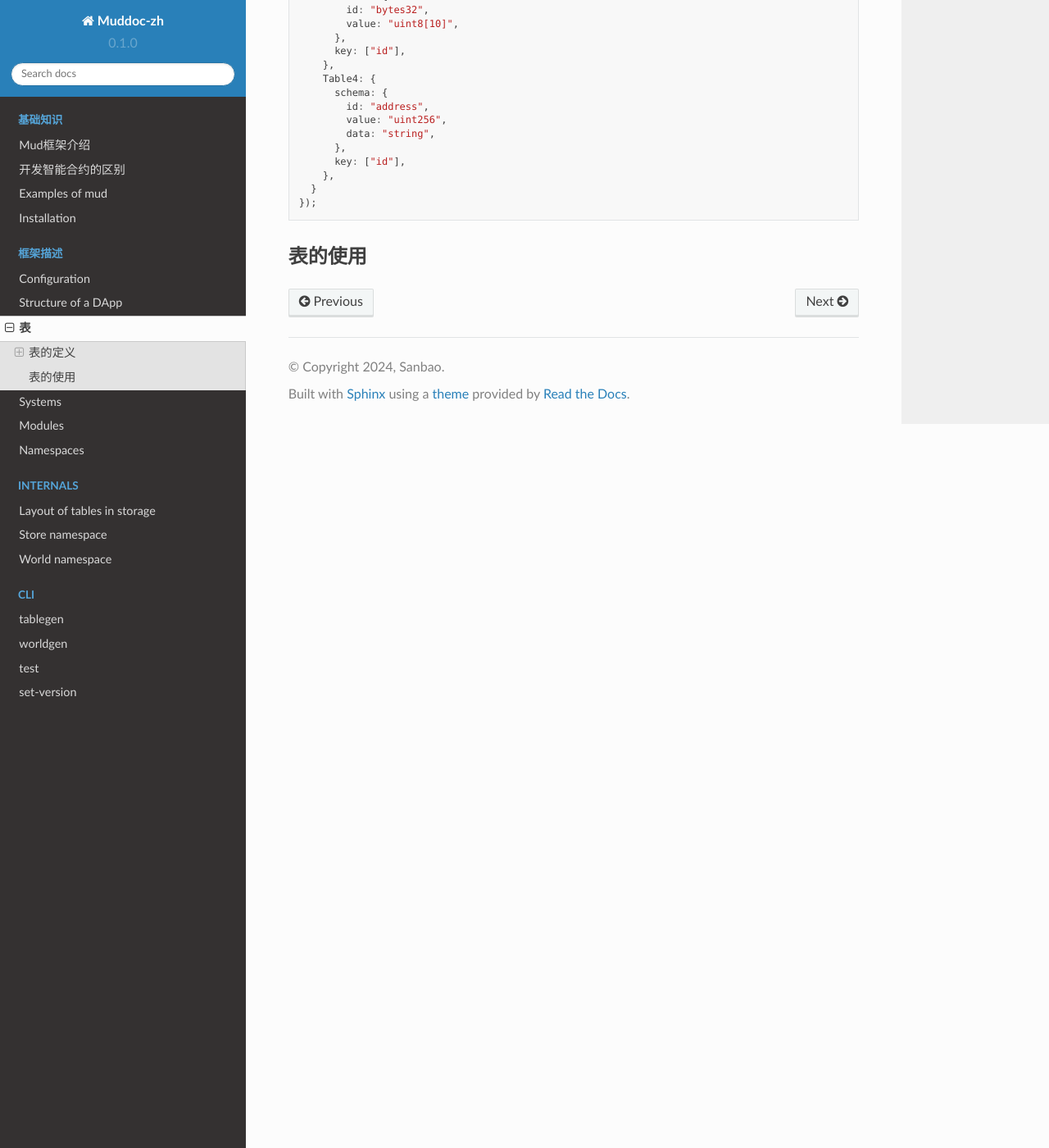
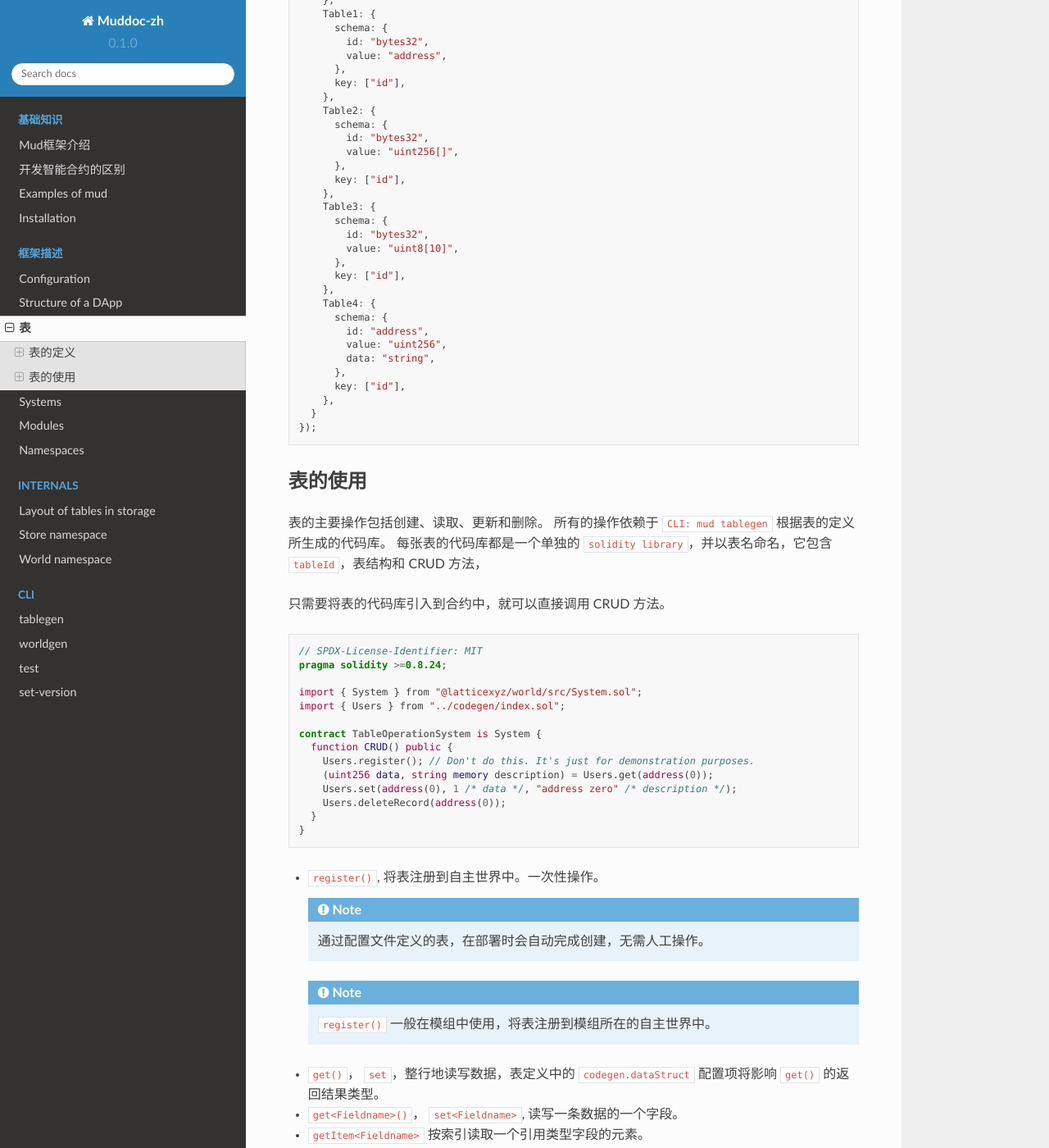
Before and after one commit to ClaudeZsb/muddoc-zh, a Sphinx documentation site: the page built from docs/source/descriptions/003_tables.rst, in a window 1280 px wide and 1400 px high, scrolled down 3042 px. Shown: the whole window at 82% size. Built offline with Sphinx 7.4.7 and the Read the Docs theme 2.0.0, drawn with Linux system fonts in a browser that asks for light colours; some of the changed text lies outside the part shown.

Commit message:
docs: table usage

```diff
--- a/docs/source/descriptions/003_tables.rst
+++ b/docs/source/descriptions/003_tables.rst
@@ -3,7 +3,7 @@
 
 **任何需要存储在合约状态中的数据都需要通过表来实现。**
 
-**通过配置文件来定义和创建表。**
+**通过配置文件来定义和创建表，通过自动生成的表代码库来操作表。**
 
 表的定义
 ----------
@@ -41,14 +41,26 @@
 .. note::
 
   ``ResourceId`` 是一个底层为 ``bytes32`` 的数据， 由三个固定长度的字符串的字节数组拼接而成。
-  第一个字符串，长度为2，表示资源的类型，包括链上表 ``tb`` 、链下表 ``ot`` 、系统 ``sy`` 、命名空间 ``ns`` 。
-  第二个字符串，长度为14，表示资源所在的命名空间的名称。
-  第三个字符串，长度为16，表示资源的名称。
+  第一个字符串，长度为 **2**，表示资源的类型，包括链上表 ``tb`` 、链下表 ``ot`` 、系统 ``sy`` 、命名空间 ``ns`` 。
+  第二个字符串，长度为 **14**，表示资源所在的命名空间的名称。
+  第三个字符串，长度为 **16**，表示资源的名称。
 
 表的配置项如下：
 
 - ``schema``: ``object`` ，表的字段定义，是字段名和类型的键值对。
+
+  .. important::
+
+    每张表除主键字段外，最多拥有 **28** 个字段，其中至多 **5** 个 :ref:`引用类型 <field-supported-types>` 字段。
+    在编写定义时，引用类型字段必须放在最后。
+
 - ``key``: ``string[]`` ，表的主键，可以是一个或多个字段的数组。也可以是一个空数组，意味着这是一个单例表。
+
+  .. important::
+
+    主键字段的类型必须是 :ref:`数值类型 <field-supported-types>`。主键字段的个数主要受 EVM 的栈深度限制。
+    过多的主键字段将导致表的读写方法不可用。
+
 - ``type``: ``string`` （可选），表的类型。``table`` （默认值，存储在链上的表） 或
   ``offchainTable`` （表的数据只能通过 ``event`` 在链下获取）.
 - ``codegen``: ``object`` （可选），3。
@@ -162,3 +176,71 @@
 
 表的使用
 ----------
+
+表的主要操作包括创建、读取、更新和删除。
+所有的操作依赖于 ``CLI: mud tablegen`` 根据表的定义所生成的代码库。
+每张表的代码库都是一个单独的 ``solidity library``，并以表名命名，它包含 ``tableId``，表结构和 CRUD 方法，
+
+只需要将表的代码库引入到合约中，就可以直接调用 CRUD 方法。
+
+.. code-block:: solidity
+
+  // SPDX-License-Identifier: MIT
+  pragma solidity >=0.8.24;
+
+  import { System } from "@latticexyz/world/src/System.sol";
+  import { Users } from "../codegen/index.sol";
+
+  contract TableOperationSystem is System {
+    function CRUD() public {
+      Users.register(); // Don't do this. It's just for demonstration purposes.
+      (uint256 data, string memory description) = Users.get(address(0));
+      Users.set(address(0), 1 /* data */, "address zero" /* description */);
+      Users.deleteRecord(address(0));
+    }
+  }
+
+- ``register()``, 将表注册到自主世界中。一次性操作。
+
+  .. note::
+
+    通过配置文件定义的表，在部署时会自动完成创建，无需人工操作。
+
+  .. note::
+
+    ``register()`` 一般在模组中使用，将表注册到模组所在的自主世界中。
+
+- ``get()``， ``set``，整行地读写数据，表定义中的 ``codegen.dataStruct`` 配置项将影响
+  ``get()`` 的返回结果类型。
+- ``get<Fieldname>()``， ``set<Fieldname>``, 读写一条数据的一个字段。
+- ``getItem<Fieldname>`` 按索引读取一个引用类型字段的元素。
+- ``update<Fieldname>``，按索引更新一个引用类型字段的元素。
+- ``length<Fieldname>``，获取一个引用类型字段的长度，不支持定长数组如 ``uint8[4]``。
+- ``push<Fieldname>``， ``pop<Fieldname>``，向一个引用类型字段末尾添加或删除一个元素，不支持定长数组。
+
+内部 CRUD 方法
+^^^^^^^^^^^^^^^^^^^^^^
+
+当你仔细观察一个表的代码库时，你会发现每一个 CRUD 方法都伴随一个相似的但名字不同的方法。这些方法以 ``_``
+开头，如 ``_register()`` ，按照习惯，它们代表了内部方法。但代码库中的所有方法都带有 ``internal`` 修饰词。
+**这里内部方法指这些方法相较于上面提及的方法而言，仅能在自主世界主合约的语境下使用。**
+
+.. note::
+
+  这些内部方法可以在 ``root`` 命名空间下的系统中使用。
+  如果你的项目使用了自定义的命名空间，请不要使用这些内部方法。
+  但你无需担心项目数据的安全，使用这些内部方法只会产生错误或没有产生预期的效果，不会对项目数据造成损害。
+
+带 ``tableId`` 参数的 CRUD 方法
+^^^^^^^^^^^^^^^^^^^^^^^^^^^^^^^^^^^^^^
+
+在某些情况下，我们需要通过 ``tableId`` 参数来区分操作的表。
+在配置文件中，为需要的表定义加入 ``codegen.tableIdArgument`` 配置项，可以为所有 CRUD 方法引入
+``tableId`` 参数。
+
+带 ``store`` 参数的 CRUD 方法
+^^^^^^^^^^^^^^^^^^^^^^^^^^^^^^^^^^^^^^
+
+在某些情况下，我们需要通过 ``store`` 参数来指定操作的表所处的自主世界。
+在配置文件中，为需要的表定义加入 ``codegen.storeArgument`` 配置项，
+可以在代码库中额外生成一套引入 ``store`` 参数的 CRUD 方法，这些方法具有相同的命名且不带 ``_`` 前缀。
```
Also changed, not shown: other parts of docs/source/descriptions/003_tables.rst (+2 -0 lines).
